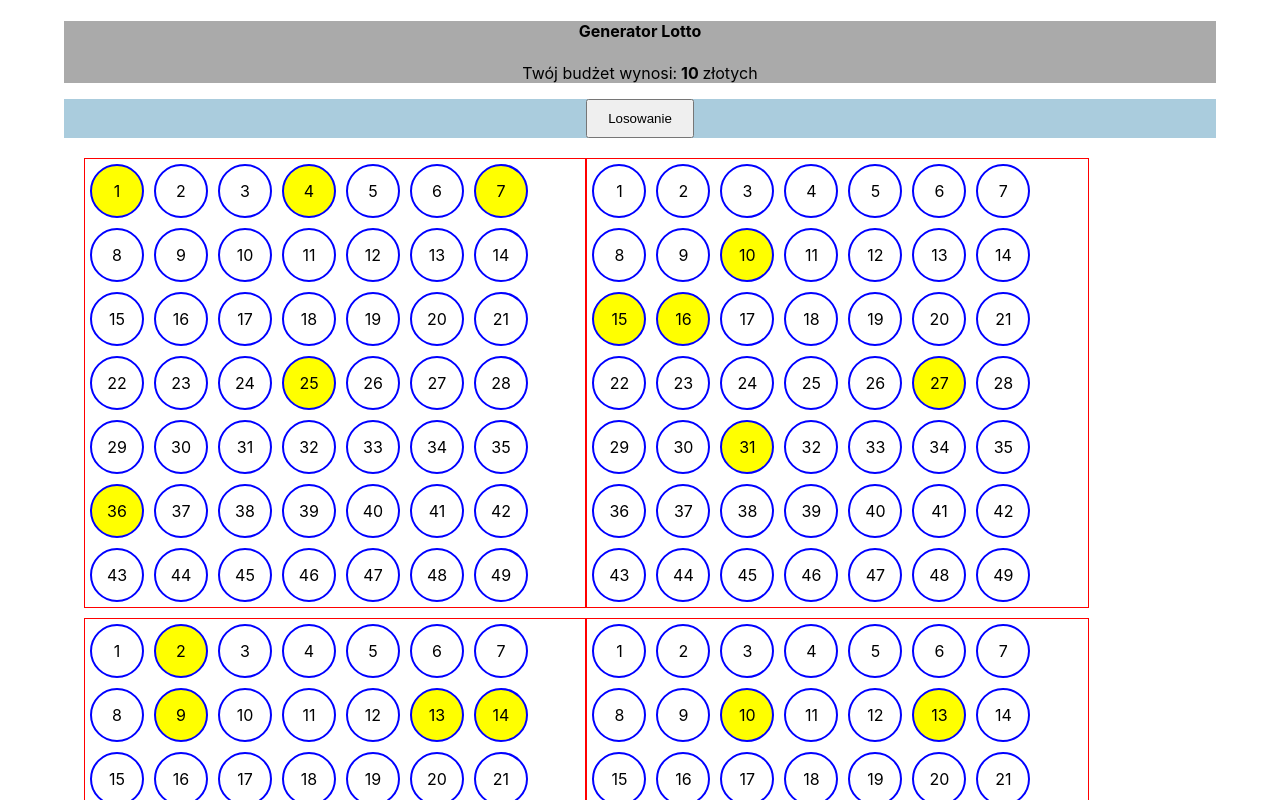
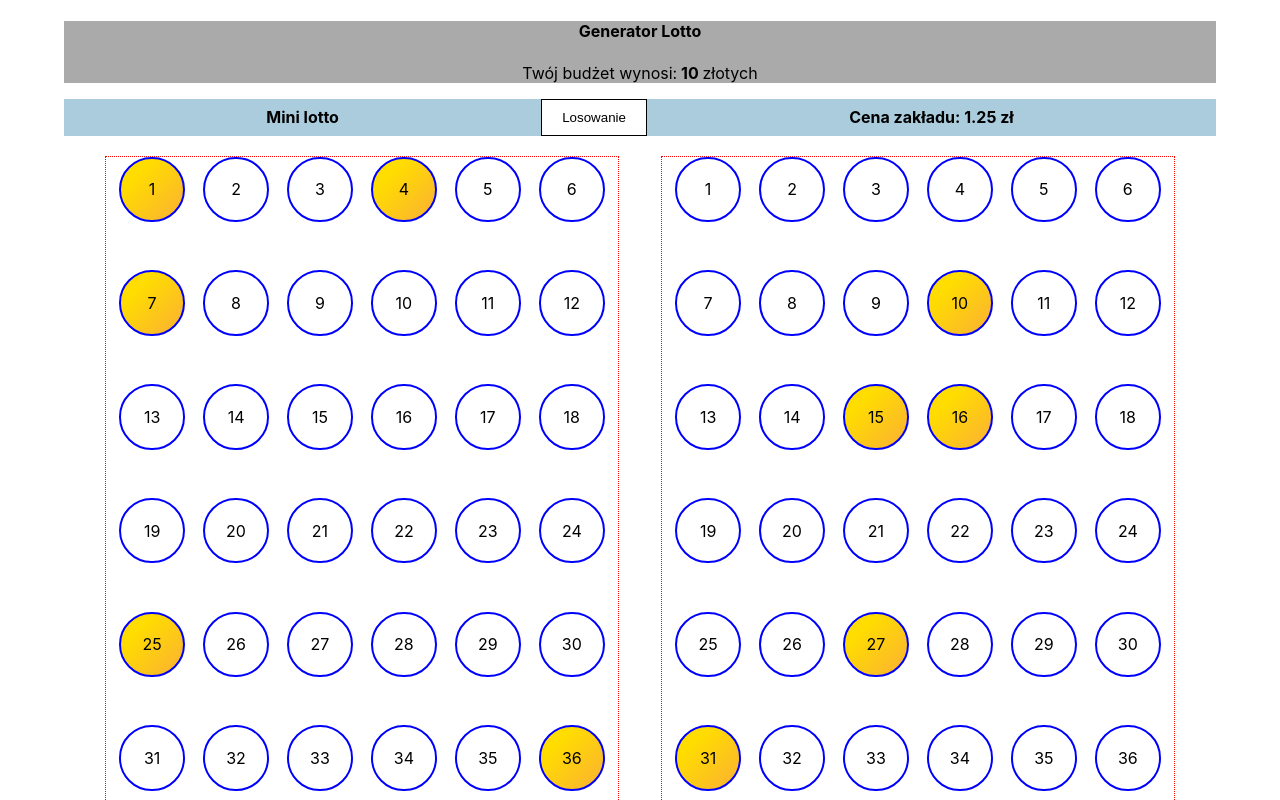
Before and after one commit to JaroslawLis/lotto-generator-random-numbers, a React (Create React App) app: page / in a window 1280 px wide. Both pictures are taken after a click on the button "Losowanie". Shown: the top 800 px of the page. Built offline with nearby package versions, Linux system fonts and the light colour scheme.

Commit message:
change display coupons css

```diff
--- a/src/App.css
+++ b/src/App.css
@@ -1,3 +1,9 @@
+body {
+  margin: 0;
+  padding: 0;
+  box-sizing: border-box;
+}
+
 div#root {
   width: 90%;
   margin: 0 auto;
@@ -7,28 +13,37 @@ div.main_table {
   padding: 20px;
   display: flex;
   flex-wrap: wrap;
+  justify-content: space-between;
 }
 
 .one_ticket {
-  border: 1px solid red;
+  position: relative;
+  border: 1px dotted red;
   display: flex;
   margin-bottom: 10px;
-  width: 45%;
+  width: 40vw;
+  height: 80vw;
   flex-wrap: wrap;
+  align-items: flex-start;
+  justify-content: space-evenly;
+  margin: 0 auto;
+
 }
 
 .one_ticket div {
   border: 2px solid blue;
-  /* flex-basis: 15%; */
-  text-align: center;
-  width: 30px;
-  height: 30px;
-  line-height: 30px;
+  width: 12%;
+  height: 6%;
+  display: flex;
+  justify-content: center;
+  align-items: center;
   border-radius: 50%;
-  padding: 10px;
-  margin: 5px;
+
+  margin: 0 1% 0 1%;
+
 }
 
 .full_number {
-  background-color: yellow;
+  background-color: #fbb034;
+  background-image: linear-gradient(315deg, #fbb034 0%, #ffdd00 74%);
 }
--- a/src/App.js
+++ b/src/App.js
@@ -43,8 +43,11 @@ class App extends Component {
   render() {
     return (
       <>
-        <Header budget={settings.total} lotteryTicket={settings.price} />
-        <NavBar click={this.handleDrawingButton} />
+        <Header budget={settings.total} />
+        <NavBar
+          click={this.handleDrawingButton}
+          lotteryTicketPrice={settings.price}
+        />
 
         <Tickets coupons={this.state.tableOfResult} />
       </>
--- a/src/components/NavBar.css
+++ b/src/components/NavBar.css
@@ -1,9 +1,27 @@
 .navigation {
     background-color: #acd;
+    display: flex;
+    justify-content: center;
+    align-items: center;
+    flex-basis: 30%;
 }
 
 nav button {
     padding: 10px 20px;
+
+    display: block;
+    transition: .2s;
+    border: 1px solid #000;
+    background: #fff;
+}
+
+.navigation span {
     margin: 0 auto;
-    display: block;
+    font-weight: bold;
+
 }
+
+nav button:hover {
+    color: #fff;
+    background-color: #000;
+}
--- a/src/components/NavBar.js
+++ b/src/components/NavBar.js
@@ -1,10 +1,12 @@
 import React from "react";
 import "./NavBar.css";
 
-const NavBar = ({ click }) => {
+const NavBar = ({ click, lotteryTicketPrice }) => {
   return (
     <nav className="navigation">
+      <span>Mini lotto</span>
       <button onClick={click}>Losowanie </button>
+      <span>Cena zakładu: {lotteryTicketPrice} zł</span>
     </nav>
   );
 };
```
